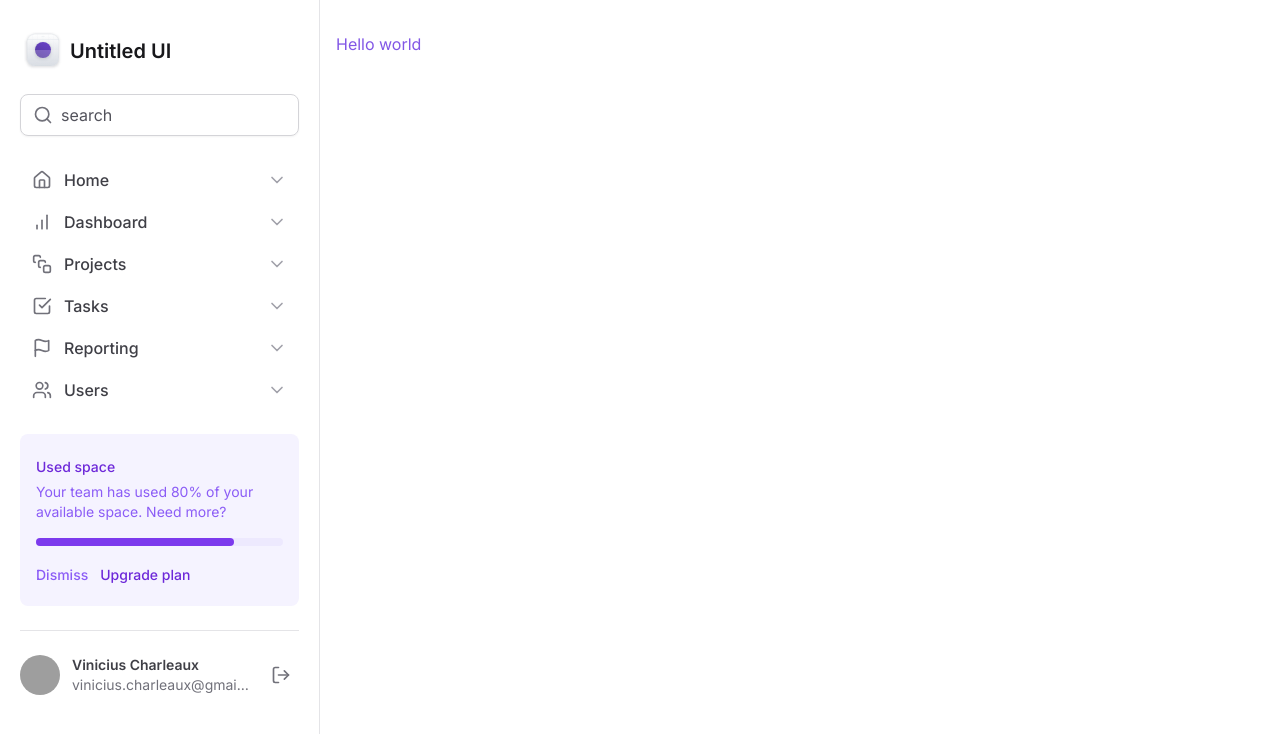
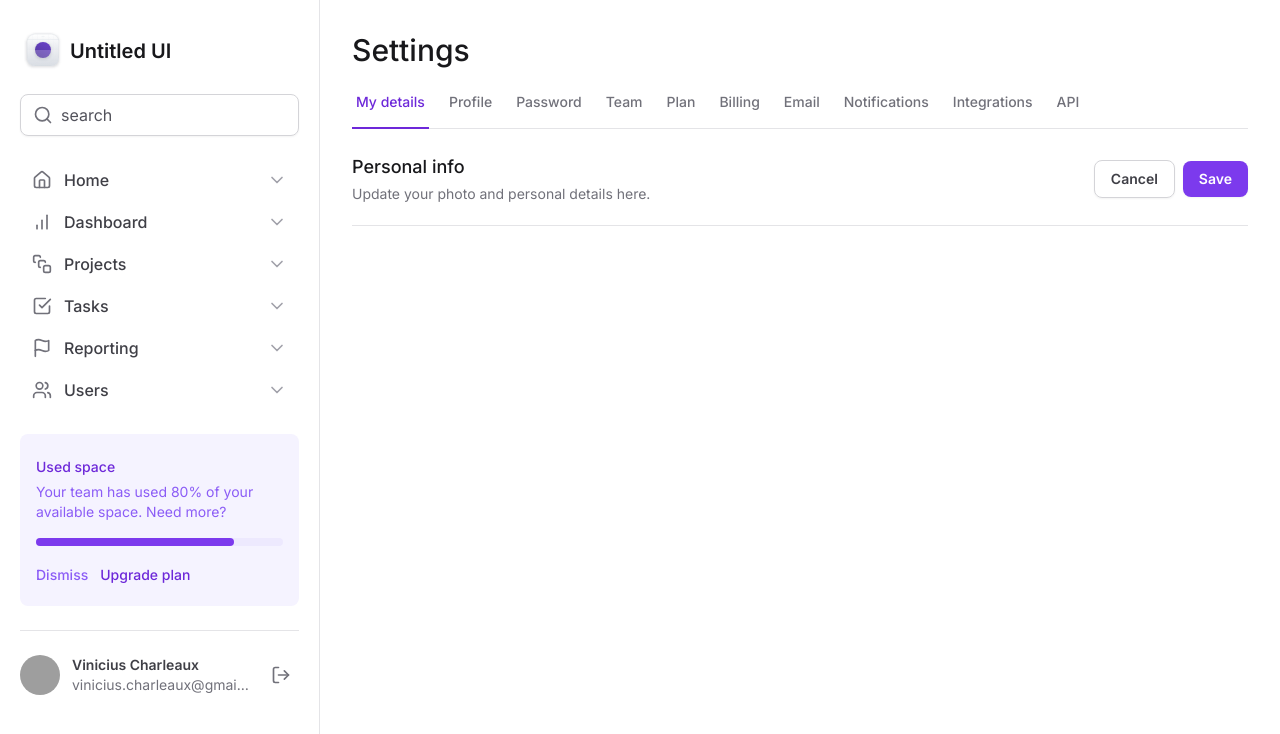
Before and after one commit to ViniciusCharleaux/rocketseat-tailwind-master, a Next.js app: page / in a window 1280 px wide. Shown: the top 734 px of the page. Built offline with nearby package versions, Linux system fonts and the light colour scheme; grey boxes are pictures that could not be loaded.

Commit message:
tabs e iniciando formulario

```diff
--- a/package.json
+++ b/package.json
@@ -9,6 +9,8 @@
     "lint": "next lint"
   },
   "dependencies": {
+    "@radix-ui/react-tabs": "^1.0.4",
+    "framer-motion": "^11.1.3",
     "lucide-react": "^0.368.0",
     "next": "14.2.1",
     "react": "^18",
--- /dev/null
+++ b/src/app/components/SettingsTabs/TabItem.tsx
@@ -0,0 +1,28 @@
+'use client'
+
+import React from "react";
+import * as Tabs from '@radix-ui/react-tabs'
+import { motion } from 'framer-motion'
+
+export interface TabItemProps{
+    value: string
+    title: string
+    isSelected?: boolean
+}
+
+export const TabItem:React.FC<TabItemProps> = ({value, title, isSelected = false}) => {
+    return (
+        <Tabs.Trigger
+            value={value}
+            className="px-1 relative pb-4 text-sm font-medium text-zinc-500 hover:text-violet-700 data-[state=active]:text-violet-700"
+        >
+            <span>{title}</span>
+            {isSelected && (
+                <motion.div
+                    className="absolute left-0 right-0 h-0.5 bg-violet-700 -bottom-px"
+                    layoutId="activeTab"
+                />
+            )}
+        </Tabs.Trigger>
+    )
+}
--- /dev/null
+++ b/src/app/components/SettingsTabs/index.tsx
@@ -0,0 +1,26 @@
+'use client'
+
+import React from "react";
+import * as Tabs from '@radix-ui/react-tabs'
+import { TabItem } from "./TabItem";
+
+export const SettingTabs:React.FC = () => {
+    const [currentTab, setCurrentTab] = React.useState('tab1')
+
+    return (
+        <Tabs.Root value={currentTab} onValueChange={setCurrentTab}>
+            <Tabs.List className='mt-6 flex w-full items-center gap-4 border-b border-zinc-200'>
+                <TabItem value="tab1"  isSelected={currentTab === 'tab1'} title="My details"/>
+                <TabItem value="tab2"  isSelected={currentTab === 'tab2'} title="Profile"/>
+                <TabItem value="tab3"  isSelected={currentTab === 'tab3'} title="Password"/>
+                <TabItem value="tab4"  isSelected={currentTab === 'tab4'} title="Team"/>
+                <TabItem value="tab5"  isSelected={currentTab === 'tab5'} title="Plan"/>
+                <TabItem value="tab6"  isSelected={currentTab === 'tab6'} title="Billing"/>
+                <TabItem value="tab7"  isSelected={currentTab === 'tab7'} title="Email"/>
+                <TabItem value="tab8"  isSelected={currentTab === 'tab8'} title="Notifications"/>
+                <TabItem value="tab9"  isSelected={currentTab === 'tab9'} title="Integrations"/>
+                <TabItem value="tab10" isSelected={currentTab === 'tab10'}  title="API"/>
+            </Tabs.List>
+        </Tabs.Root>
+    )
+}
--- a/src/app/layout.tsx
+++ b/src/app/layout.tsx
@@ -16,11 +16,11 @@
   children: React.ReactNode;
 }>) {
   return (
-    <html lang="en">
+    <html lang="en" className="antialiased">
       <body className={inter.className}>
         <div className="min-h-screen grid grid-cols-app ">
          <Sidebar/>
-          <main className="px-4 pb-12 pt-8">
+          <main className="px-8 pb-12 pt-8">
             {children}
           </main>
         </div>
--- a/src/app/page.tsx
+++ b/src/app/page.tsx
@@ -1,5 +1,29 @@
+import { SettingTabs } from "./components/SettingsTabs";
+
 export default function Home() {
   return (
-    <h1 className="text-diego">Hello world</h1>
+    <>
+      <h1 className="text-3xl font-medium text-zinc-900">Settings</h1>
+      <SettingTabs/>
+
+      <div className="mt-6 flex flex-col">
+        <div className="flex justify-between items-center pb-5 border-b border-zinc-200">
+          <div className="space-y-1">
+            <h2 className="text-lg font-medium text-zinc-900">Personal info</h2>
+            <span className="text-sm text-zinc-500">Update your photo and personal details here.</span>
+          </div>
+          <div className="flex items-center gap-2">
+              <button type="button" className="rounded-lg px-4 py-2 text-sm font-semibold shadow-sm border border-zinc-300 text-zinc-700 hover:bg-zinc-50">Cancel</button>
+              <button type="submit" className="rounded-lg px-4 py-2 text-sm font-semibold shadow-sm bg-violet-600 text-white hover:bg-violet-700" form="settings">Save</button>
+          </div>
+        </div>
+
+        <form id="settings" action="" className="mt-6 flex flex-col w-full">
+
+        </form>
+
+      </div>
+
+    </>
   );
 }
```
Also changed, not shown: 1 other file (tests, documents, lock files or other folders).
